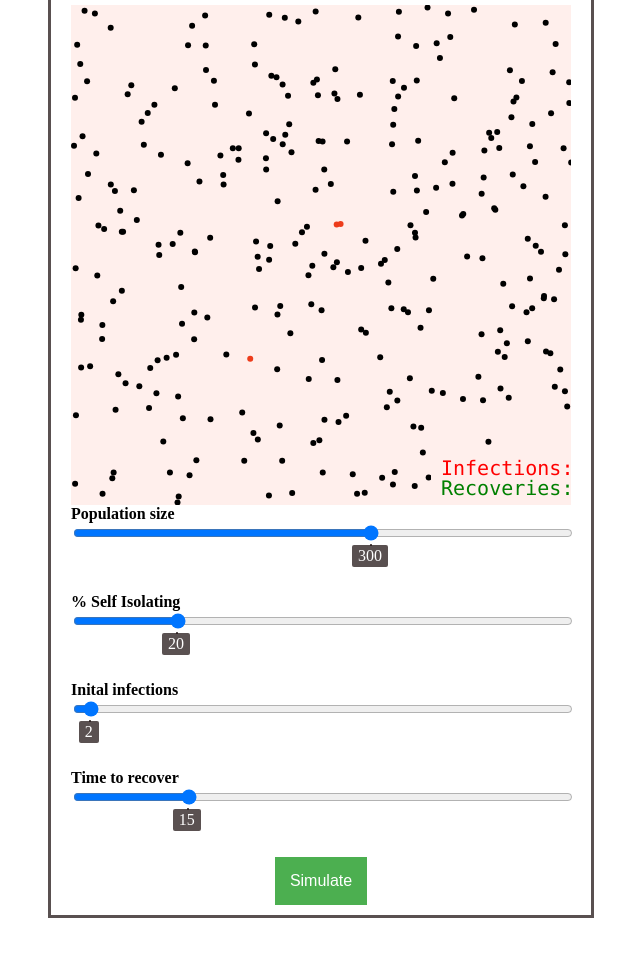
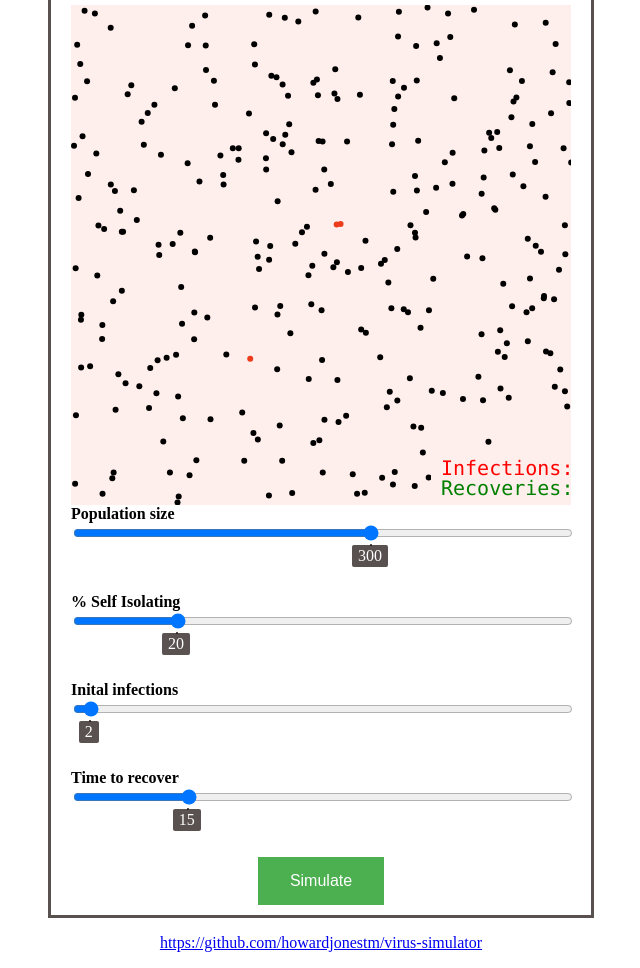
Before and after one commit to howardjonestm/virus-simulator, a plain HTML site: page index.html in a window 1280 px wide. Shown: the part 77-1045 px from the top of the page, without its empty margins (319-959 px from the left). Before the commit the page ends 1011 px from the top, so only its background shows below. Drawn offline with Linux system fonts and the light colour scheme.

Commit message:
Add repo link

```diff
--- a/index.html
+++ b/index.html
@@ -39,6 +39,8 @@
             <button type="button" class="button" onclick="startSimulation()">Simulate</button>
         </form>
     </div>
+
+    <p style="text-align:center"><a  href="https://github.com/howardjonestm/virus-simulator">https://github.com/howardjonestm/virus-simulator</a></p>
 </body>
 
 <script src="simulation.js"></script>
--- a/styles.css
+++ b/styles.css
@@ -23,7 +23,7 @@
     background-color: #4CAF50; /* Green */
     border: none;
     color: white;
-    padding: 15px 15px;
+    padding: 15px 32px;
     text-align: center;
     text-decoration: none;
     display: inline-block;
@@ -33,15 +33,6 @@
     display: block;
     width: auto;
   }
-
-/* .button {
-    padding-left: 0;
-    padding-right: 0;
-    margin-left: auto;
-    margin-right: auto;
-    display: block;
-    width: auto;
-} */
 
 .canvas {
     padding-left: 0;
```
